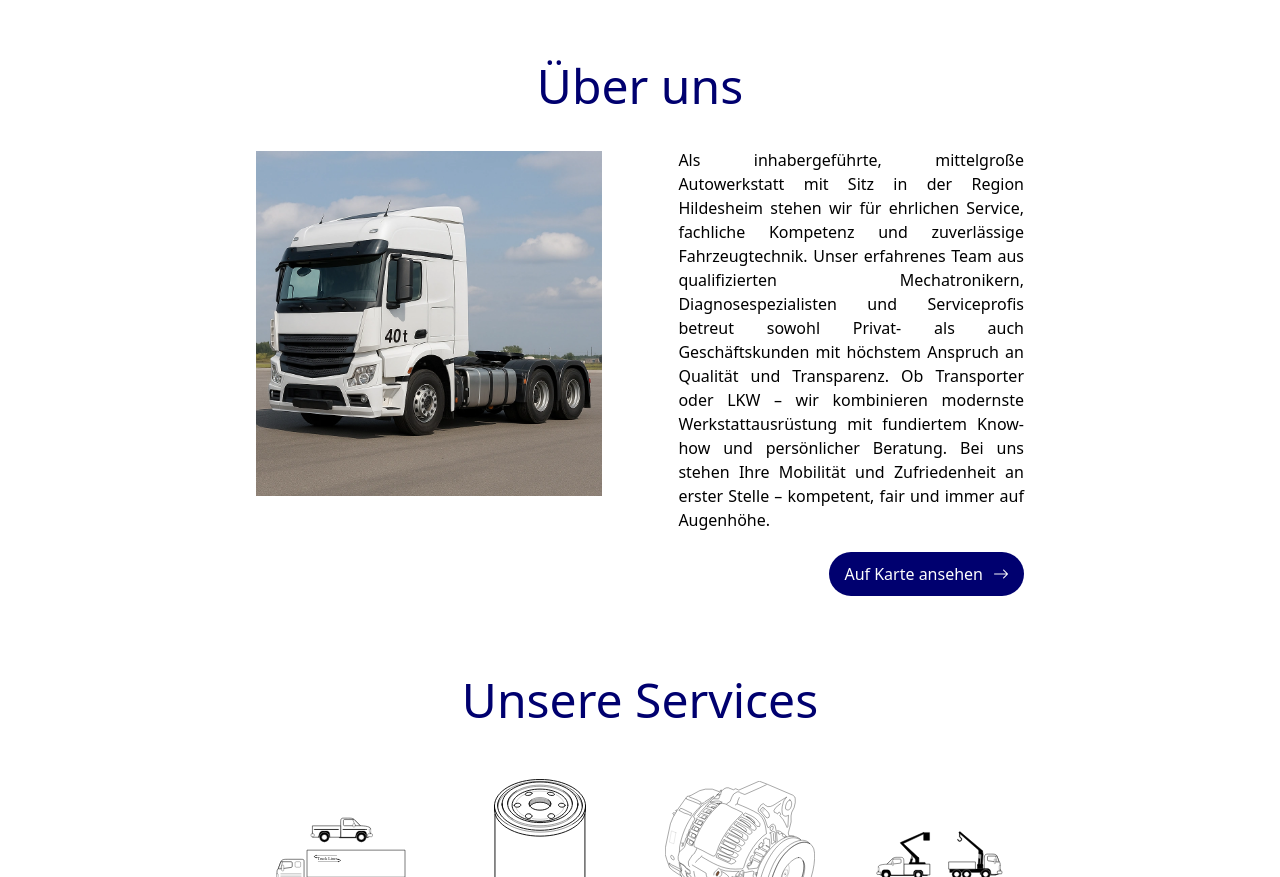
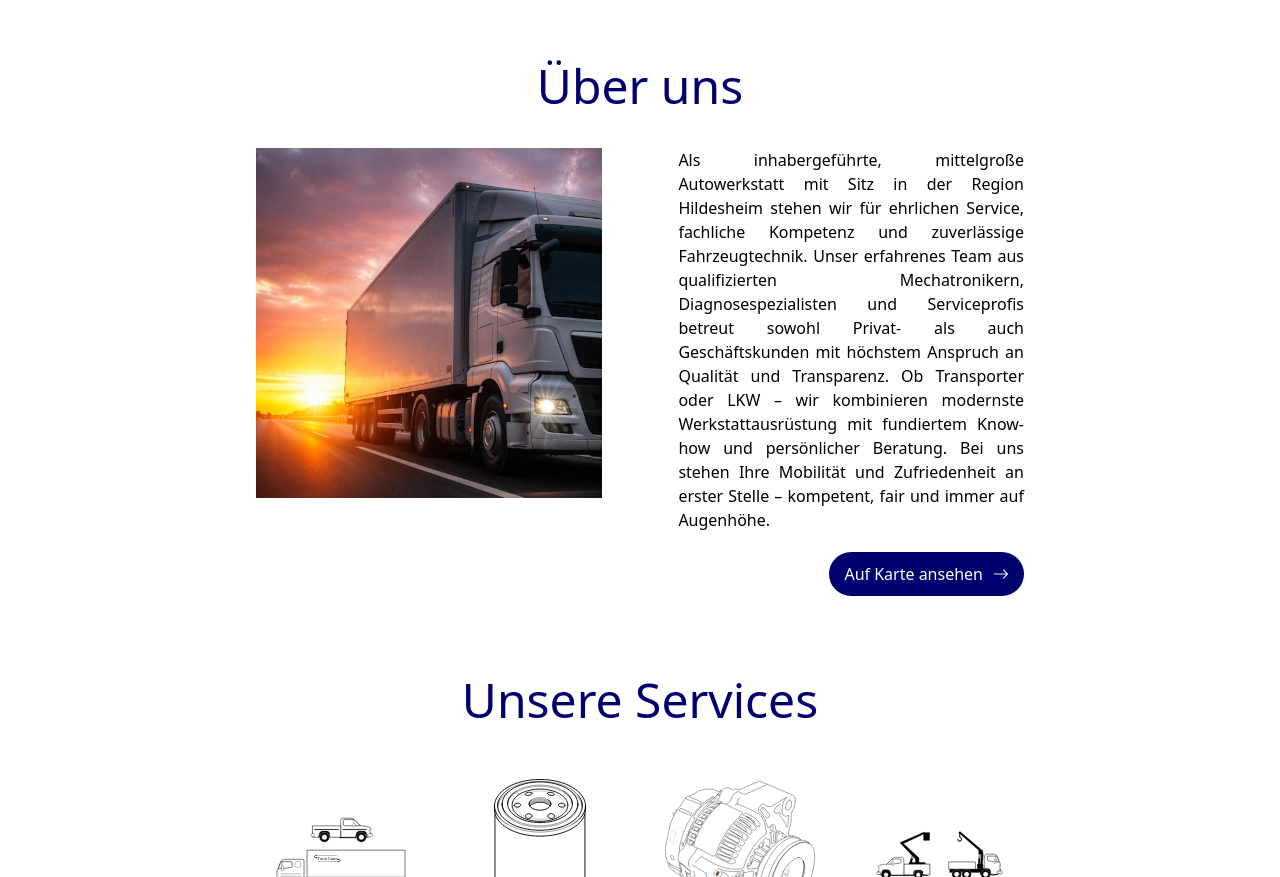
Before and after one commit to qaywsx22/trser-landing-st, a website: page index.html in a window 1280 px wide. Shown: the part 892-1769 px from the top of the page. Drawn offline with nearby package versions, Linux system fonts and the light colour scheme.

Commit message:
change "Uber uns" image

```diff
--- a/index.html
+++ b/index.html
@@ -183,7 +183,7 @@
             class="tw-mt-[5%] tw-flex tw-w-full tw-place-content-center tw-gap-[10%] max-md:tw-flex-col max-md:tw-place-items-center max-md:tw-gap-[4%]">
             <div
                 class="tw-flex tw-place-content-center tw-place-items-center tw-h-[350px] tw-w-[400px] tw-overflow-hidden max-md:tw-mt-[5%] max-md:tw-h-[300px] max-md:tw-w-[300px]">
-                <img src="./assets/images/homepage/truck-40-t.webp" alt="LKW Werkstatt Hildesheim – 40-Tonner Service"
+                <img src="./assets/images/homepage/truck-sundown.webp" alt="LKW Werkstatt Hildesheim – 40-Tonner Service"
                     loading="lazy" class="tw-w-full tw-object-cover" width="1024px" height="1024px"/>
             </div>
             <div
```
Also changed, not shown: assets/images/homepage/truck-40-t.webp (deleted), assets/images/homepage/truck-sundown.webp (added).
